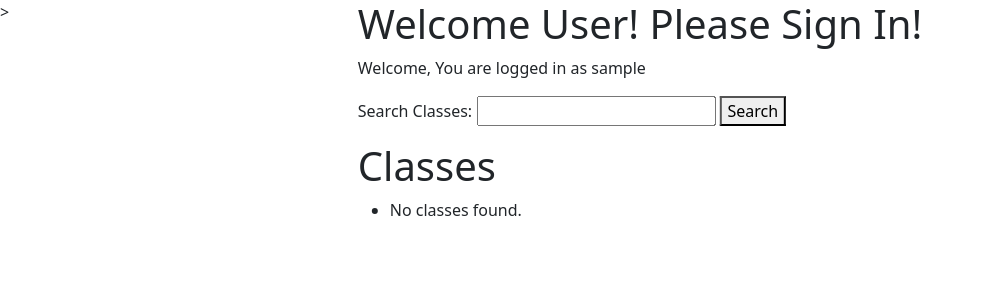
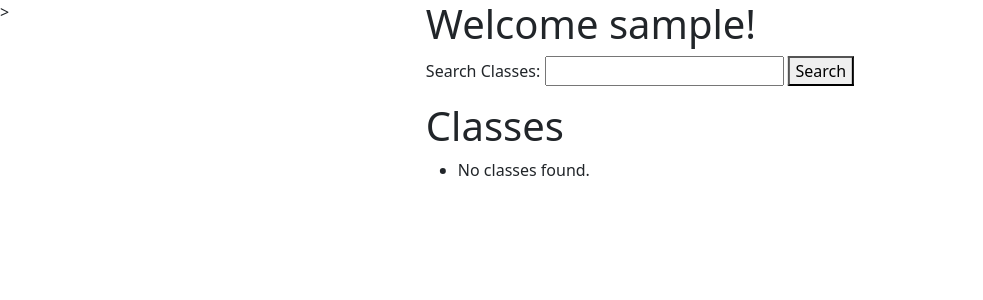
Before and after one commit to DTHM3/TransferGuide, a Django app: template templates/index.html in a window 1280 px wide. Shown: the top 300 px of the page, without its empty margins (0-983 px from the left). Run offline with Django 4.2, Linux system fonts and the light colour scheme; the template is opened without the code that fills it, so the values that code supplies are empty; the visitor is signed in with stand-in values (Sample User, id 1); some libraries are stand-ins or nearby versions.

Commit message:
Frontend changes

```diff
--- a/templates/index.html
+++ b/templates/index.html
@@ -13,11 +13,17 @@
   </head>
   <body>
     <div class="position-absolute top-0 start-50 translate-middle-x">
-      <h1>Welcome User! Please Sign In!</h1>
       {% if user.is_authenticated %}
-        <p>Welcome, You are logged in as {{ user.username }}</p>
+        <div class="header">
+          <h1>Welcome {{ user.username }}!</h1>
+        </div>
       {% else %}
-        <a href="{% provider_login_url 'google' %}">Login With Google</a>
+        <div class="header">
+          <h1>Welcome!</h1>
+        </div>
+        <div class="header">
+          <a class="btn btn-dark" href="{% provider_login_url 'google' %}">Login With Google</a>
+        </div>
       {% endif %}
 
       <form method="GET">
@@ -40,3 +46,65 @@
 
   </body>
 </html>
+
+<!--
+  <body>
+    <div class="position-absolute top-0 start-50 translate-middle-x">
+      {% if user.is_authenticated %}
+        <div class="header">
+            <h1>Welcome {{ user.username }}!</h1>
+        </div>
+
+      {% else %}
+
+        <div class="header">
+          <h1>Welcome!</h1>
+        </div>
+        <div class="header">
+          <a class="btn btn-dark" href="{% provider_login_url 'google' %}">Login With Google</a>
+        </div>
+
+
+        <div class="content">
+          <div class="sis-head">
+              <h2>UVA Classes</h2>
+              <div class="input-group mb-3">
+                <button class="btn btn-outline-secondary dropdown-toggle" type="button" data-bs-toggle="dropdown" aria-expanded="false">Filter</button>
+                <ul class="dropdown-menu">
+                  <li><a class="dropdown-item" href="#">Class</a></li>
+                  <li><a class="dropdown-item" href="#">Another action</a></li>
+                  <li><a class="dropdown-item" href="#">Something else here</a></li>
+                </ul>
+                <input type="text" class="form-control" aria-label="Text input with dropdown button">
+                <button class="btn btn-outline-light">Search</button>
+              </div>
+          </div>
+          <div class="other-school-head">
+              <h2>
+                Equivalents from:<br>
+                school-name
+              </h2>
+          </div>
+          <div class="sis-content">
+            <div class="uva-classes">
+
+              <div id="uva-class-title">
+                <div id="uva-professor-title">Professor</div>
+                <div id="uva-title-title">Course Title</div>
+                <div id="uva-id-title">Course Id</div>
+              </div>
+
+              <div class="uva-class">
+                <div class="uva-professor">Name</div>
+                <div class="uva-title">Example Course</div>
+                <div class="uva-id">Course Id</div>
+              </div>
+
+            </div>
+          </div>
+          <div class="other-school-content"></div>
+      </div>
+    {% endif %}
+  </div>
+</body>
+-->
```
